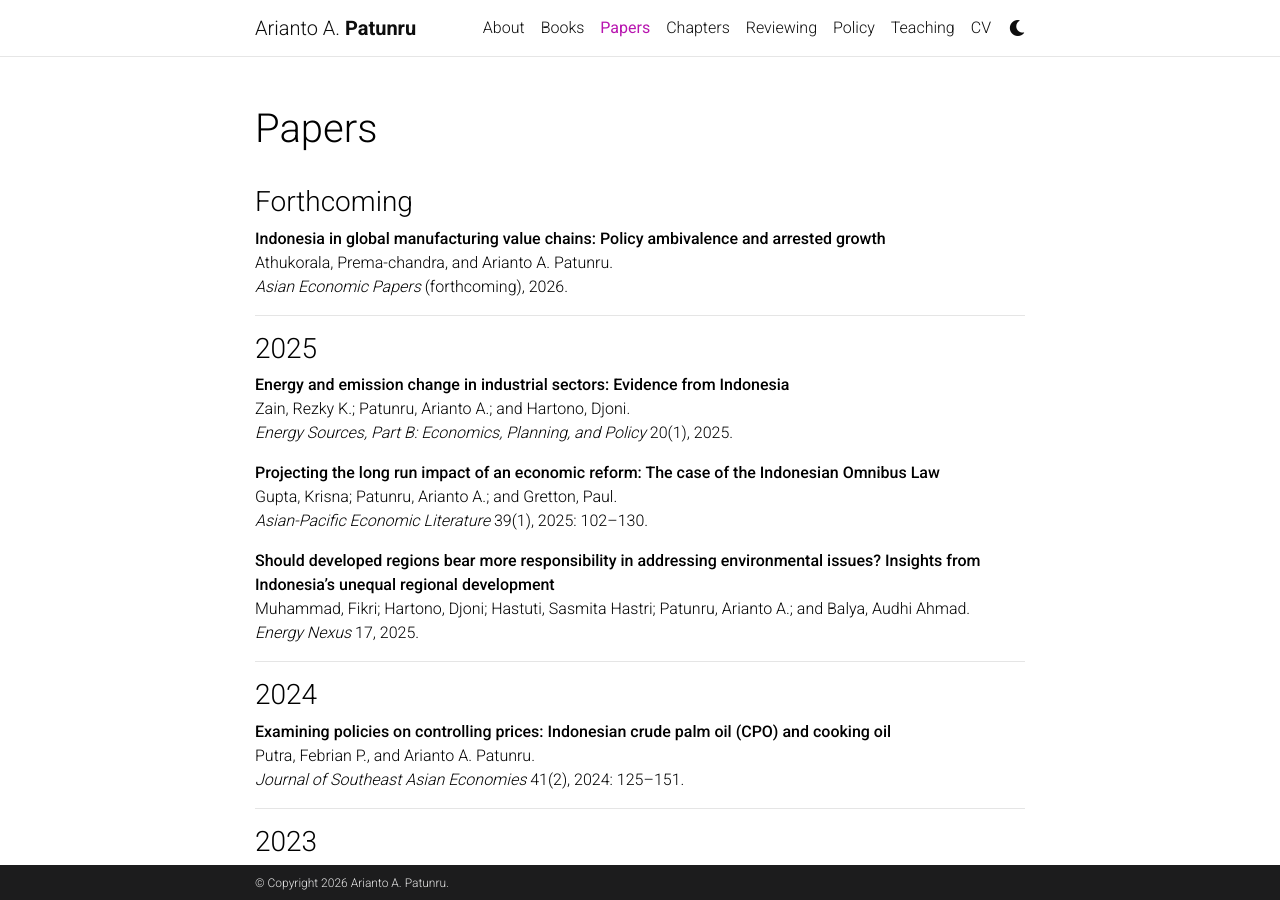
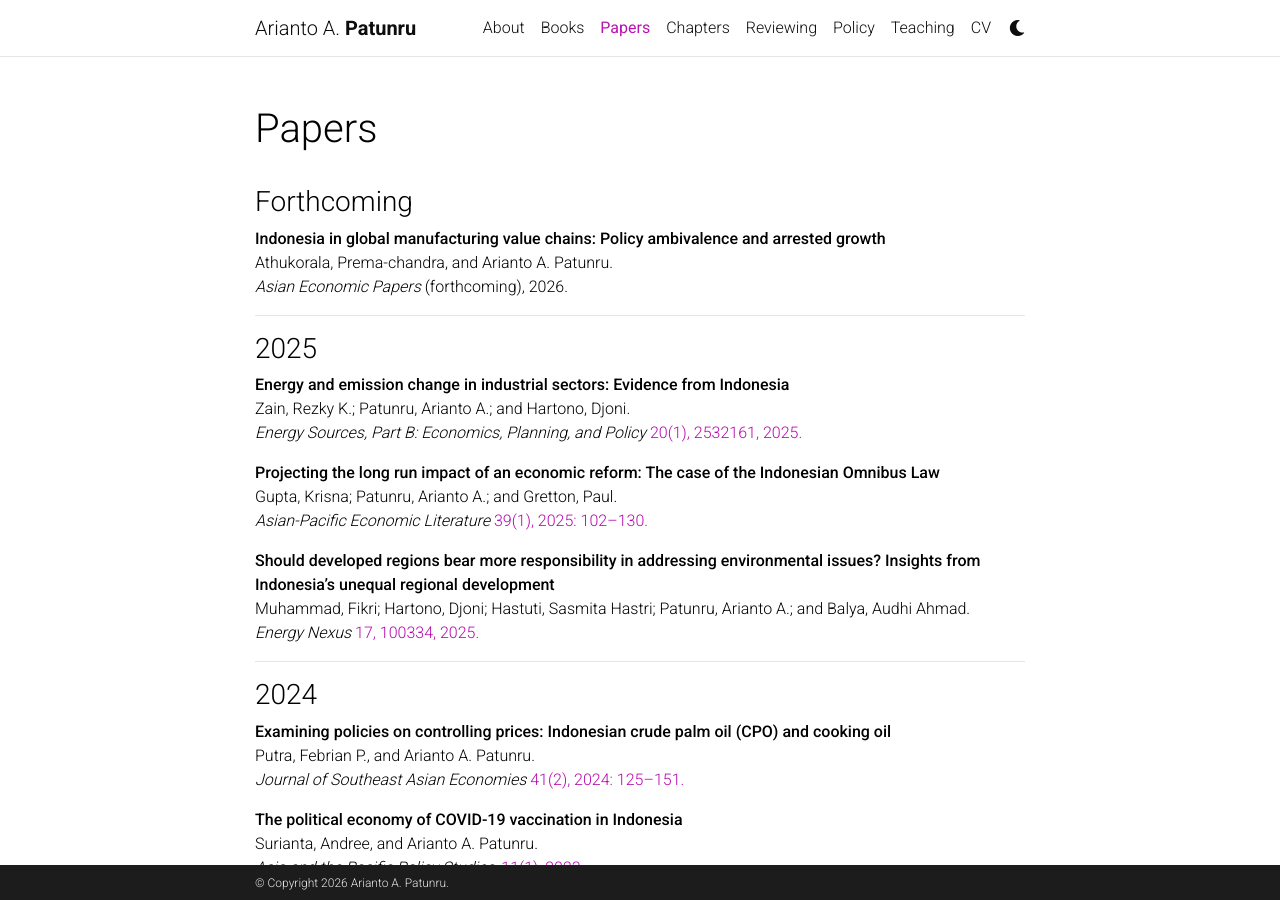
Before and after one commit to patunru/patunru.github.io, a Jekyll site: the page built from _pages/papers.md, in a window 1280 px wide and 900 px high. Built offline with Jekyll 4.4.1, drawn with Linux system fonts in a browser that asks for light colours; comment, search, counter and statistics services are not loaded; a style sheet for code colours, icons or effects is not loaded.

Commit message:
Update papers.md

```diff
--- a/_pages/papers.md
+++ b/_pages/papers.md
@@ -18,15 +18,15 @@ Athukorala, Prema-chandra, and Arianto A. Patunru.
 
 **Energy and emission change in industrial sectors: Evidence from Indonesia**
 Zain, Rezky K.; Patunru, Arianto A.; and Hartono, Djoni.
-*Energy Sources, Part B: Economics, Planning, and Policy* 20(1), 2025.
+*Energy Sources, Part B: Economics, Planning, and Policy* [20(1), 2532161, 2025.](https://doi.org/10.1080/15567249.2025.2532161)
 
 **Projecting the long run impact of an economic reform: The case of the Indonesian Omnibus Law**
 Gupta, Krisna; Patunru, Arianto A.; and Gretton, Paul.
-*Asian-Pacific Economic Literature* 39(1), 2025: 102–130.
+*Asian-Pacific Economic Literature* [39(1), 2025: 102–130.](https://doi.org/10.1111/apel.12428)
 
 **Should developed regions bear more responsibility in addressing environmental issues? Insights from Indonesia's unequal regional development**
 Muhammad, Fikri; Hartono, Djoni; Hastuti, Sasmita Hastri; Patunru, Arianto A.; and Balya, Audhi Ahmad.
-*Energy Nexus* 17, 2025.
+*Energy Nexus* [17, 100334, 2025.](https://doi.org/10.1016/j.nexus.2024.100334)
 
 ---
 
@@ -34,35 +34,36 @@ Muhammad, Fikri; Hartono, Djoni; Hastuti, Sasmita Hastri; Patunru, Arianto A.; a
 
 **Examining policies on controlling prices: Indonesian crude palm oil (CPO) and cooking oil**
 Putra, Febrian P., and Arianto A. Patunru.
-*Journal of Southeast Asian Economies* 41(2), 2024: 125–151.
+*Journal of Southeast Asian Economies* [41(2), 2024: 125–151.](https://www.jstor.org/stable/27422501)
+
+**The political economy of COVID-19 vaccination in Indonesia**
+Surianta, Andree, and Arianto A. Patunru.
+*Asia and the Pacific Policy Studies*, [11(1), 2023.](https://doi.org/10.1002/app5.381)
+
 
 ---
 
 ### 2023
 
-**The political economy of COVID-19 vaccination in Indonesia**
-Surianta, Andree, and Arianto A. Patunru.
-*Asia and the Pacific Policy Studies*, 2023.
-
 **Trade policy in Indonesia: Between ambivalence, pragmatism, and nationalism**
 Patunru, Arianto A.
-*Bulletin of Indonesian Economic Studies* 59(3), 2023: 311–340.
+*Bulletin of Indonesian Economic Studies* [59(3), 2023: 311–340.](https://doi.org/10.1080/00074918.2023.2282821)
 
 **Domestic value added, exports, and employment: An input-output analysis of Indonesian manufacturing**
 Athukorala, Prema-chandra, and Arianto A. Patunru.
-*Bulletin of Indonesian Economic Studies* 59(3), 2023: 365–390.
+*Bulletin of Indonesian Economic Studies* [59(3), 2023: 365–390.](https://doi.org/10.1080/00074918.2022.2134554)
 
 **Measuring trade in value added: How valid is the proportionality assumption?**
 Patunru, Arianto A., and Prema-chandra Athukorala.
-*Economic Systems Research* 35(2), 2023: 292–300.
+*Economic Systems Research* [35(2), 2023: 292–300.](https://doi.org/10.1080/09535314.2021.1965549)
 
 **The role of imported inputs in firms' productivity and exports: Evidence from Indonesia**
 Pane, Deasy D., and Arianto A. Patunru.
-*Review of World Economics* 159, 2023: 629–672.
+*Review of World Economics* [159, 2023: 629–672.](https://doi.org/10.1007/s10290-022-00476-z)
 
 **Trade impediments in Indonesia**
 Suryanta, Barli, and Arianto Patunru.
-*Journal of Economic Integration* 38(2), 2023: 247–277.
+*Journal of Economic Integration* [38(2), 2023: 247–277.](https://doi.org/10.11130/jei.2023.38.2.247)
 
 ---
 
```
